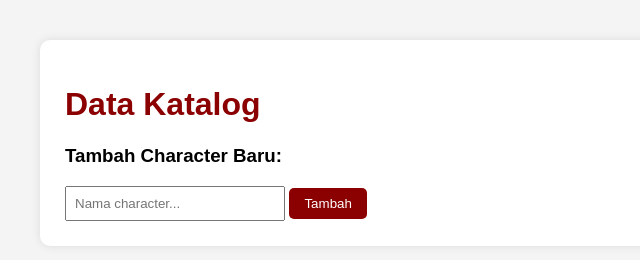
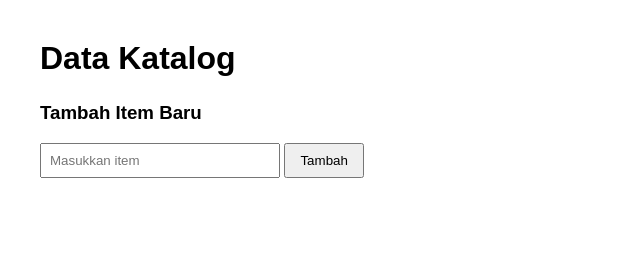
Before and after one commit to selikakanajmii07/TP2, a plain HTML site: page frontend/index.html in a window 1280 px wide. Shown: the whole page, without its empty margins (0-640 px from the left). Drawn offline with Linux system fonts and the light colour scheme; no server answers.

Commit message:
Update index.html

```diff
--- a/frontend/index.html
+++ b/frontend/index.html
@@ -1,62 +1,44 @@
 <!DOCTYPE html>
 <html>
 <head>
-    <title>Katalog Senjata</title>
+    <title>Data Katalog</title>
 
     <style>
         body {
             font-family: Arial, sans-serif;
             margin: 40px;
-            background-color: #f4f4f4;
-        }
-
-        .container {
-            background: white;
-            padding: 25px;
-            border-radius: 10px;
-            box-shadow: 0px 0px 10px rgba(0,0,0,0.1);
         }
 
         h1 {
-            color: darkred;
+            color: black;
         }
 
         p {
             font-size: 18px;
         }
 
-        ul {
-            margin-top: 20px;
-        }
-
         li {
-            margin-bottom: 10px;
-            font-size: 18px;
+            margin-bottom: 8px;
+            font-size: 17px;
         }
 
         input {
             padding: 8px;
-            width: 200px;
+            width: 220px;
         }
 
         button {
-            padding: 8px 15px;
+            padding: 8px 14px;
             cursor: pointer;
-            background-color: darkred;
-            color: white;
-            border: none;
-            border-radius: 5px;
         }
 
-        button:hover {
-            background-color: red;
+        .form-box {
+            margin-top: 25px;
         }
     </style>
 </head>
 
 <body>
-
-<div class="container">
 
     <h1>Data Katalog</h1>
 
@@ -65,12 +47,14 @@
 
     <ul id="items"></ul>
 
-    <h3>Tambah Character Baru:</h3>
+    <div class="form-box">
 
-    <input type="text" id="newItem" placeholder="Nama character...">
-    <button onclick="tambahItem()">Tambah</button>
+        <h3>Tambah Item Baru</h3>
 
-</div>
+        <input type="text" id="newItem" placeholder="Masukkan item">
+        <button onclick="tambahItem()">Tambah</button>
+
+    </div>
 
 <script>
 
```
